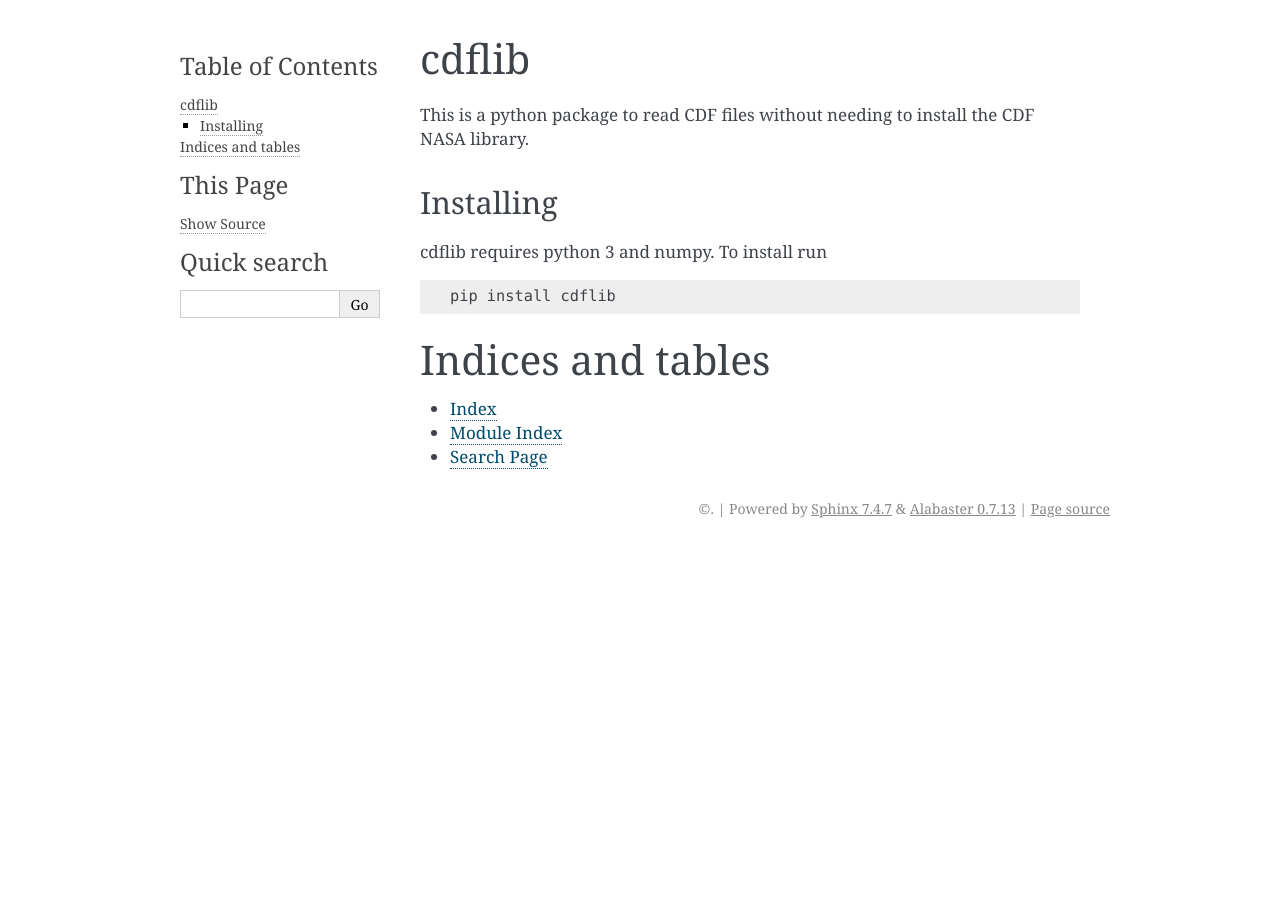
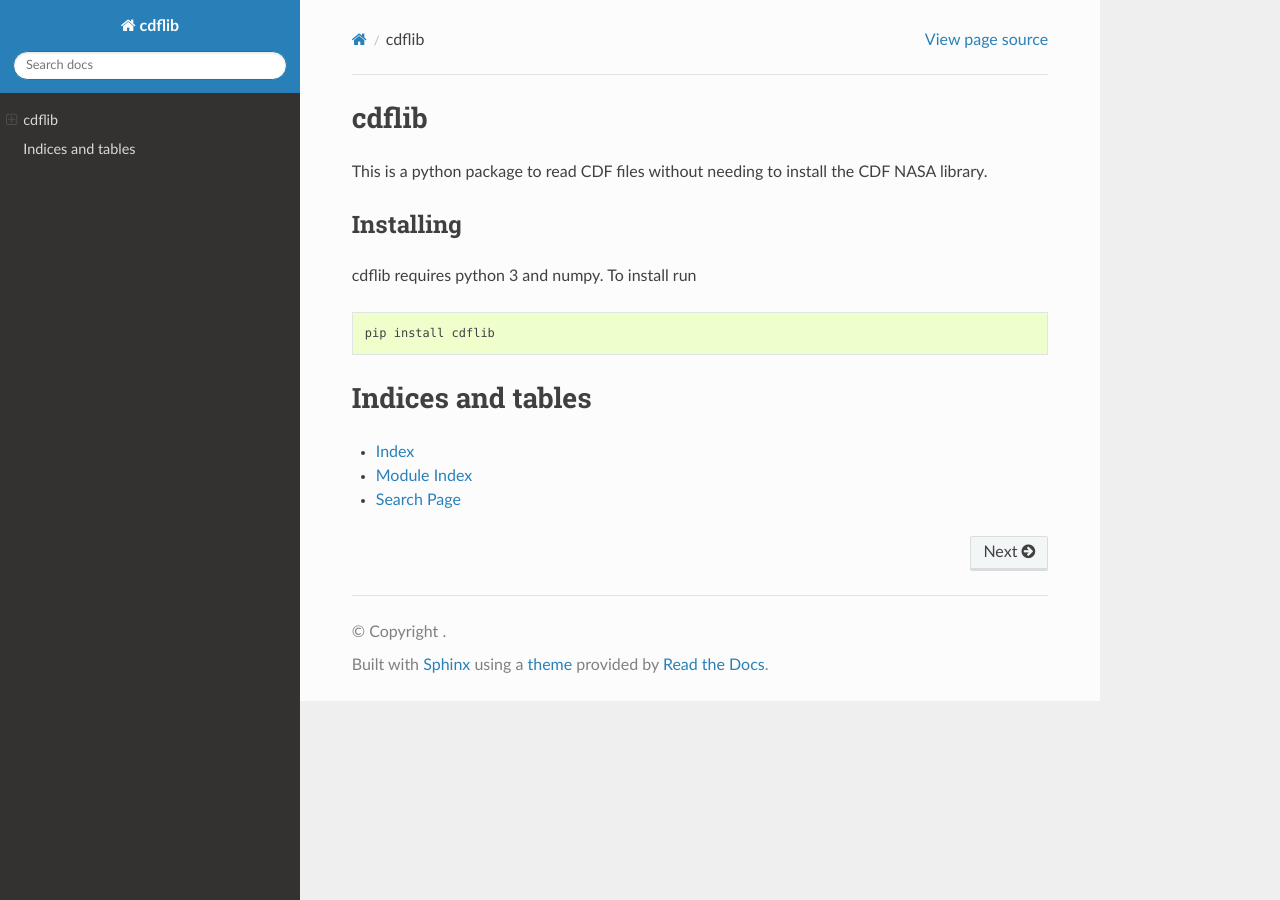
Before and after one commit to MAVENSDC/cdflib, a Sphinx documentation site: the page built from doc/index.rst, in a window 1280 px wide. Built offline with Sphinx 7.4.7 and the Read the Docs theme 2.0.0, drawn with Linux system fonts in a browser that asks for light colours.

Commit message:
Chhaning the readthedocs theme

```diff
--- a/doc/conf.py
+++ b/doc/conf.py
@@ -11,9 +11,9 @@
 # add these directories to sys.path here. If the directory is relative to the
 # documentation root, use os.path.abspath to make it absolute, like shown here.
 #
-# import os
-# import sys
-# sys.path.insert(0, os.path.abspath('.'))
+import os
+import sys
+sys.path.insert(0, os.path.abspath('.'))
 
 
 # -- Project information -----------------------------------------------------
@@ -79,7 +79,7 @@ pygments_style = 'sphinx'
 # The theme to use for HTML and HTML Help pages.  See the documentation for
 # a list of builtin themes.
 #
-html_theme = 'alabaster'
+html_theme = 'sphinx_rtd_theme'
 
 # Theme options are theme-specific and customize the look and feel of a theme
 # further.  For a list of options available for each theme, see the
```
